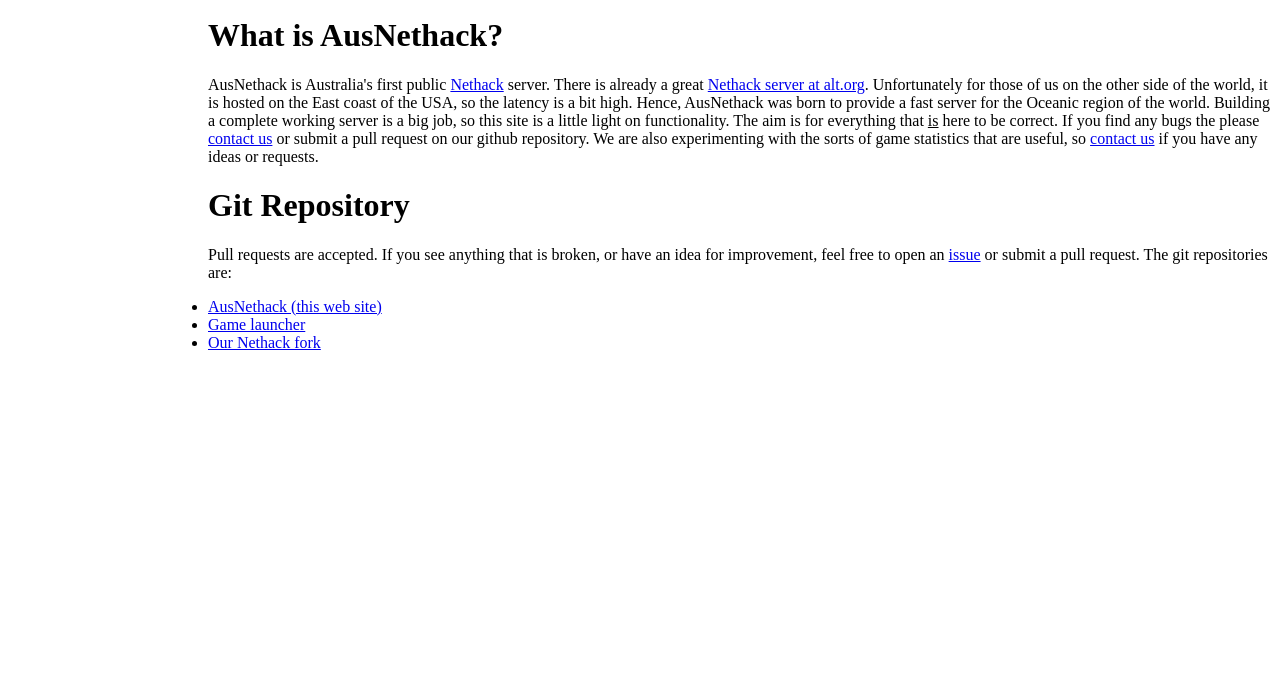
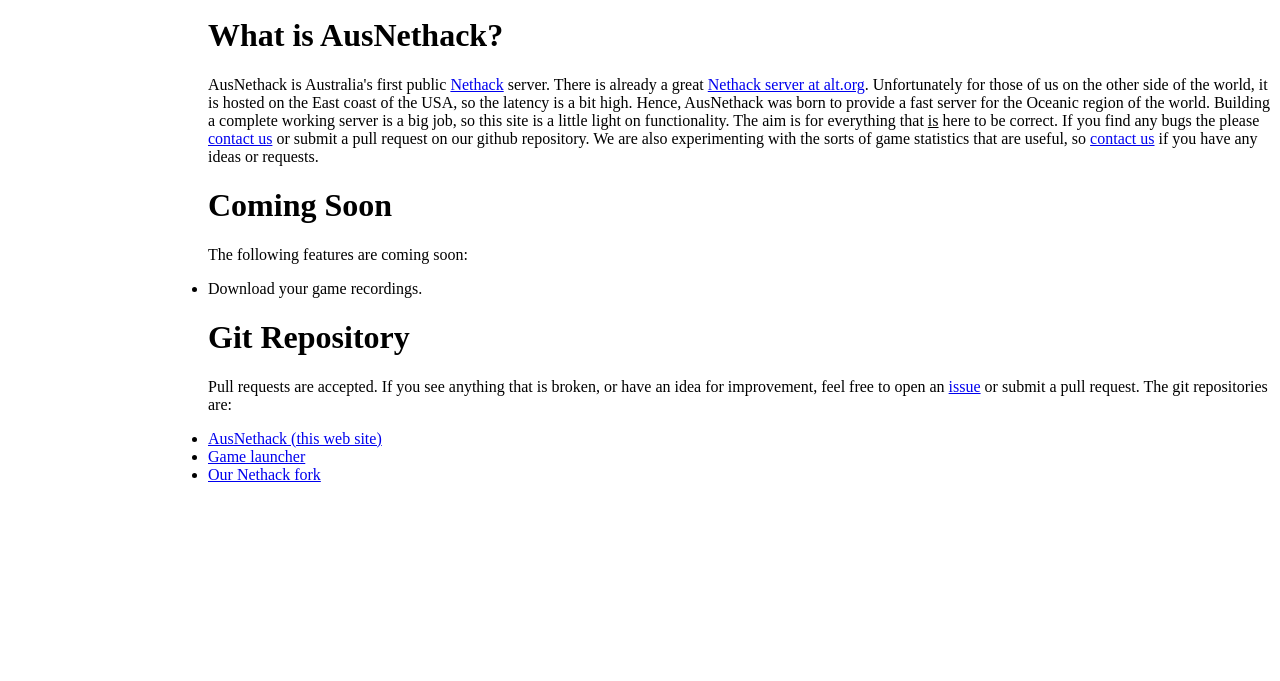
Before and after one commit to jarro2783/ausnethack, a Flask app: page / in a window 1280 px wide. Shown: the part 205-886 px from the top of the page. Run offline with Flask 2, Linux system fonts and the light colour scheme; style sheets or scripts are compiled from the project's sources.

Commit message:
add coming soon

```diff
--- a/site/templates/index.html
+++ b/site/templates/index.html
@@ -30,6 +30,13 @@ submit a pull request on our github repository.
 We are also experimenting with the sorts of game statistics that are useful,
 so {% include "contact_us.html" %} if you have any ideas or requests.
 
+<h1>Coming Soon</h1>
+
+The following features are coming soon:
+<ul>
+<li>Download your game recordings.</li>
+</ul>
+
 <h1>Git Repository</h1>
 
 Pull requests are accepted. If you see anything that is broken, or have an idea
```
